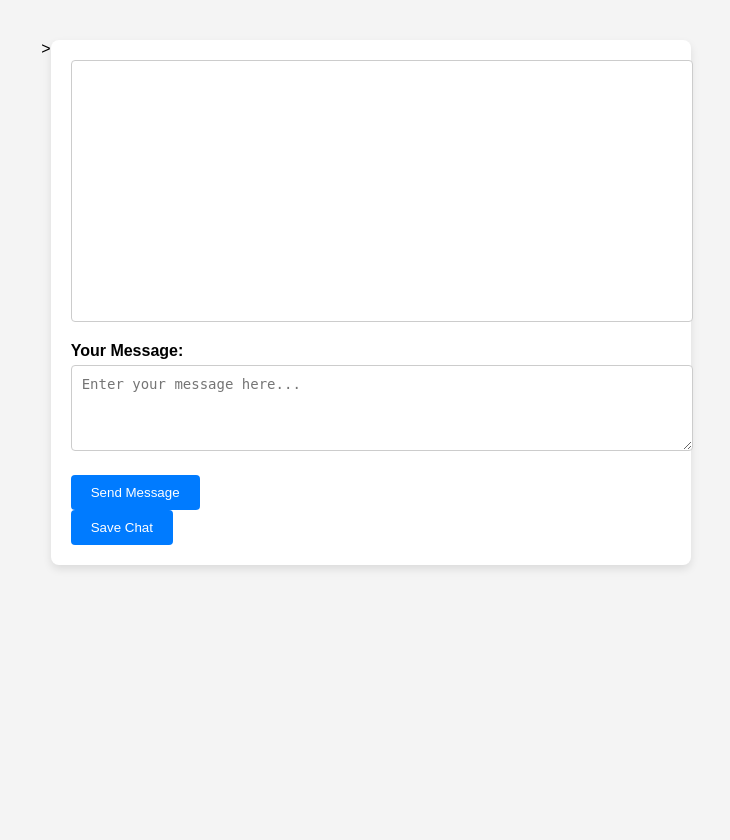
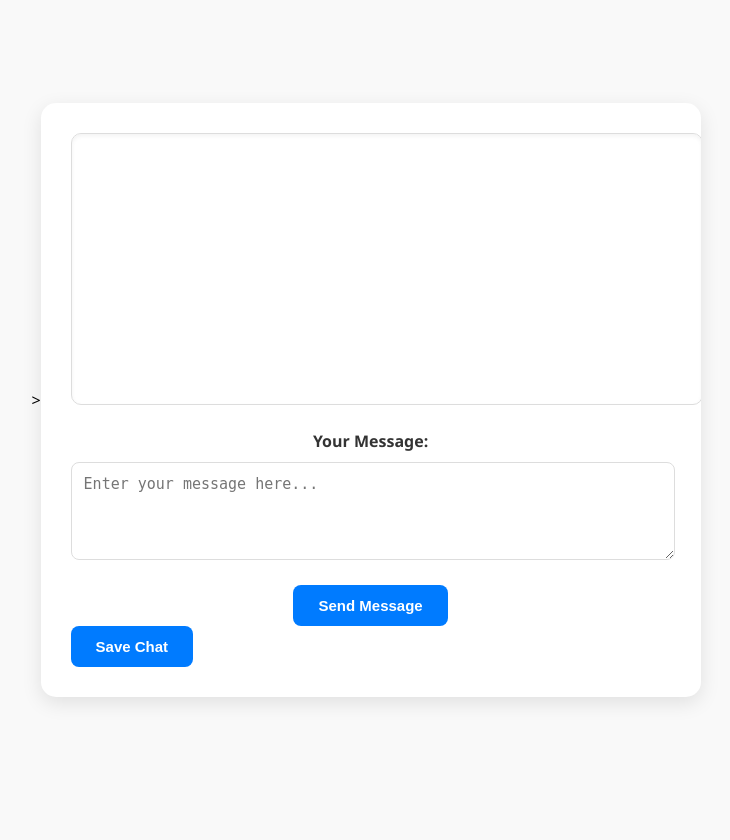
Before and after one commit to thesammiller/rime, a Flask app: template templates/form.html in a window 1280 px wide. Shown: the whole page, without its empty margins (274-1004 px from the left). After the commit the page ends 703 px from the top, so only its background shows below. Run offline with Flask 3, Linux system fonts and the light colour scheme; the template is opened without the code that fills it, so the values that code supplies are empty.

Commit message:
Improvements.

```diff
--- a/static/styles.css
+++ b/static/styles.css
@@ -1,77 +1,96 @@
 body {
-  font-family: Arial, sans-serif;
-  background-color: #f4f4f4;
+  font-family: 'Segoe UI', Tahoma, Geneva, Verdana, sans-serif;
+  background-color: #f9f9f9;
   display: flex;
   justify-content: center;
-  align-items: flex-start;
+  align-items: center;
   height: 100vh;
   margin: 0;
-  padding-top: 40px;
+  padding: 0;
 }
 
 .container {
   width: 600px;
-  background-color: white;
-  padding: 20px;
-  border-radius: 8px;
-  box-shadow: 0 4px 8px rgba(0, 0, 0, 0.1);
+  background-color: #ffffff;
+  padding: 30px;
+  border-radius: 15px;
+  box-shadow: 0 6px 20px rgba(0, 0, 0, 0.1);
+  overflow: hidden;
 }
 
 .comments-container {
   height: 240px;
   width: 100%;
-  border: 1px solid #ccc;
+  border: 1px solid #ddd;
   overflow: auto;
-  padding: 10px;
-  margin-bottom: 20px;
+  padding: 15px;
+  margin-bottom: 25px;
   background-color: #fff;
-  border-radius: 4px;
+  border-radius: 10px;
+  box-shadow: inset 0 2px 4px rgba(0, 0, 0, 0.05);
 }
 
 .comment {
-  margin-bottom: 10px;
-  padding: 10px;
-  border-radius: 5px;
-  font-size: 14px;
-  line-height: 1.5;
+  margin-bottom: 12px;
+  padding: 12px;
+  border-radius: 8px;
+  font-size: 15px;
+  line-height: 1.6;
+  background-color: #f9f9f9;
+  border-left: 5px solid transparent;
+  transition: all 0.3s ease;
+}
+
+.comment:hover {
+  background-color: #f0f0f0;
 }
 
 .user {
-  background-color: #e7f4ff;
-  border-left: 4px solid #007bff;
+  border-left-color: #007bff;
 }
 
 .assistant {
-  background-color: #f7e6ff;
-  border-left: 4px solid #db7bff;
+  border-left-color: #db7bff;
 }
 
 form {
   width: 100%;
+  text-align: center;
 }
 
 label {
   display: block;
-  margin-bottom: 5px;
-  font-weight: bold;
+  margin-bottom: 10px;
+  font-weight: 600;
+  font-size: 16px;
+  color: #333;
 }
 
 textarea {
-  width: 100%;
-  padding: 10px;
-  border-radius: 4px;
-  border: 1px solid #ccc;
-  font-size: 14px;
+  width: calc(100% - 22px);
+  padding: 12px;
+  border-radius: 8px;
+  border: 1px solid #ddd;
+  font-size: 15px;
   margin-bottom: 20px;
+  transition: border 0.3s ease;
+}
+
+textarea:focus {
+  border-color: #007bff;
+  outline: none;
 }
 
 button {
   background-color: #007bff;
   color: white;
   border: none;
-  padding: 10px 20px;
-  border-radius: 4px;
+  padding: 12px 25px;
+  border-radius: 8px;
   cursor: pointer;
+  transition: background-color 0.3s ease;
+  font-size: 15px;
+  font-weight: 600;
 }
 
 button:hover {
```
